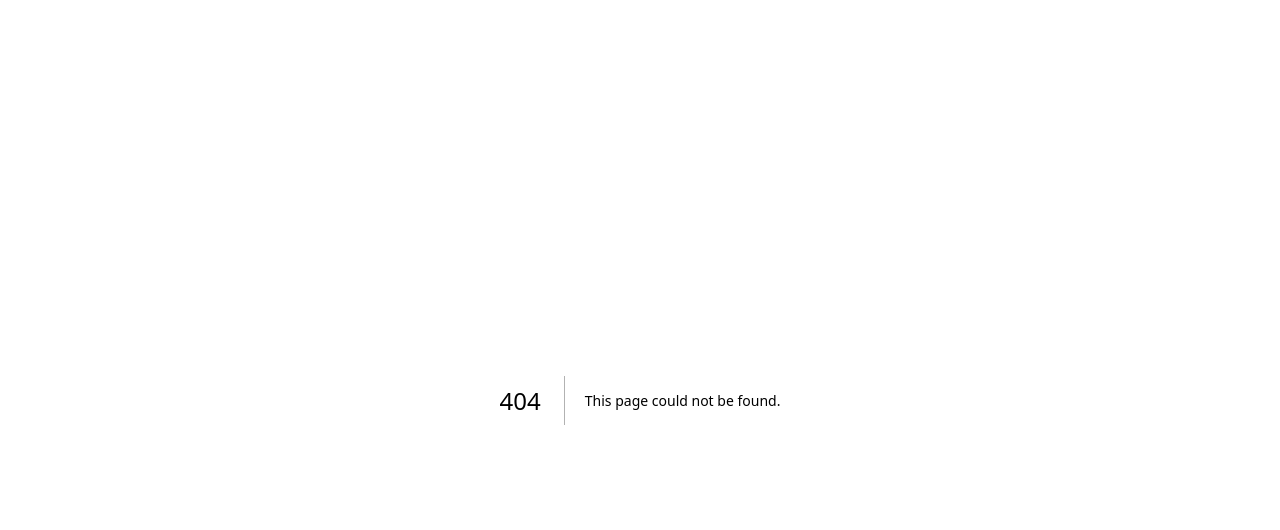
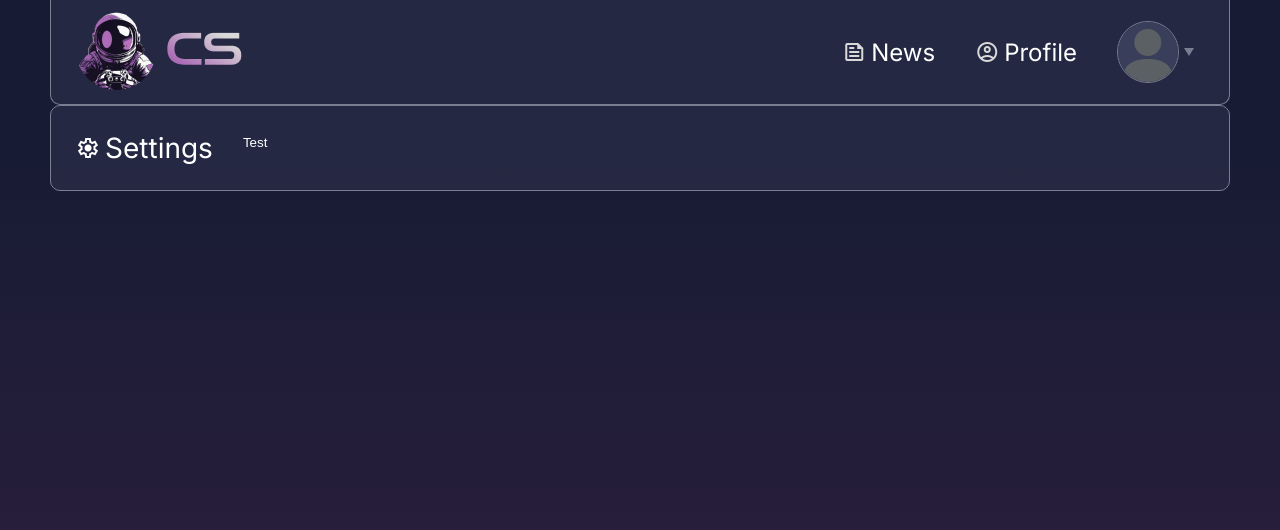
Before and after one commit to Dimitry-dotru/cyber-space, a Next.js app: page /settings/1 in a window 1280 px wide. Before the commit this address had no page. Shown: the top 530 px of the page. Built offline with nearby package versions, Linux system fonts and the light colour scheme.

Commit message:
started work

```diff
--- a/components/Header/index.tsx
+++ b/components/Header/index.tsx
@@ -18,7 +18,9 @@ const Header: React.FC<HeaderProps> = ({
   return (
     <header className="header">
       <div>
-        <Image src={logo} alt="Logo" />
+        <a href="/">
+          <Image src={logo} alt="Logo" />
+        </a>
       </div>
       <div className="container-navigate">
         <div className="navigate">
--- a/components/UserProfile/index.tsx
+++ b/components/UserProfile/index.tsx
@@ -27,7 +27,7 @@ const UserProfile: React.FC<UserProfileProps> = ({ setSteamUser, steamUser }) =>
     <div className={`user-dropdown ${isOpen ? "open" : ""}`}>
       <ul className="user-dropdown-container">
         <a href="/"> <li><span className="material-symbols-outlined">account_circle</span>Profile</li></a>
-        <a href="/"><li><span className="material-symbols-outlined">settings</span>Settings</li></a>
+        <a href="/settings"><li><span className="material-symbols-outlined">settings</span>Settings</li></a>
         <hr className="separate-line" />
         <a
           onClick={() => {
--- a/src/app/globals.css
+++ b/src/app/globals.css
@@ -236,3 +236,24 @@ a {
   text-decoration: underline;
   cursor: pointer;
 }
+
+.block-primary {
+  border: 1px solid var(--primary-color);
+  background-color: var(--main-color-opacity);
+}
+
+.radius-top {
+  --border-top-radius: 10px;
+  border-top-left-radius: var(--border-top-radius);
+  border-top-right-radius: var(--border-top-radius);
+}
+
+.radius-bottom {
+  --border-bottom-radius: 10px;
+  border-bottom-left-radius: var(--border-bottom-radius);
+  border-bottom-right-radius: var(--border-bottom-radius);
+}
+
+.p-25 {
+  padding: 25px;
+}
--- /dev/null
+++ b/src/app/settings/[settingTab]/page.tsx
@@ -0,0 +1,64 @@
+"use client";
+
+import React from "react";
+import Header from "@/components/Header";
+import { userObj } from "@/src/utils/types/steamTypes";
+import { getUser } from "@/src/utils/functions/steamRequests";
+import { getSessionId } from "@/src/utils/functions/authorization";
+import { useRouter } from "next/navigation";
+
+import "./style.css";
+
+interface PageProps {
+  params: {
+    settingTab: string;
+  };
+}
+
+const Page = ({ params }: PageProps) => {
+  const [steamUser, setSteamUser] = React.useState<userObj | null>(null);
+  const router = useRouter();
+  const { settingTab } = params;
+
+  React.useEffect(() => {
+    const asyncFunc = async (
+      sessionID: string | null,
+      setSteamUser: (arg: userObj | null) => void
+    ) => {
+      if (!sessionID) return;
+      const data = await getUser(sessionID);
+      setSteamUser(data);
+      window.localStorage.setItem("sessionID", sessionID!);
+    }
+
+    const sessionID = getSessionId();
+    asyncFunc(sessionID, setSteamUser);
+  }, []);
+
+  const tabs = [
+    {
+      tabName: "User profile",
+      link: "/settings/"
+    }
+  ]
+
+  return <>
+    <Header steamUser={steamUser} setSteamUser={setSteamUser} />
+    <main className="block-primary radius-bottom radius-top p-25">
+      <h3 className="page-title">
+        <span className="material-symbols-outlined">settings</span>
+        Settings
+      </h3>
+      <div className="settings-body">
+        <div className="settings-tabs">
+          <button onClick={() => {
+            router.replace("user-profile", "user-test")
+          }}>Test</button>
+        </div>
+        <div className="settings-content"></div>
+      </div>
+    </main>
+  </>;
+};
+
+export default Page;
--- /dev/null
+++ b/src/app/settings/[settingTab]/style.css
@@ -0,0 +1,7 @@
+.page-title {
+  display: flex;
+  gap: 5px;
+  font-size: 28px;
+  align-items: center;
+  font-weight: 400;
+}
```
Also changed, not shown: src/app/settings/page.tsx (added, +11 -0 lines).
